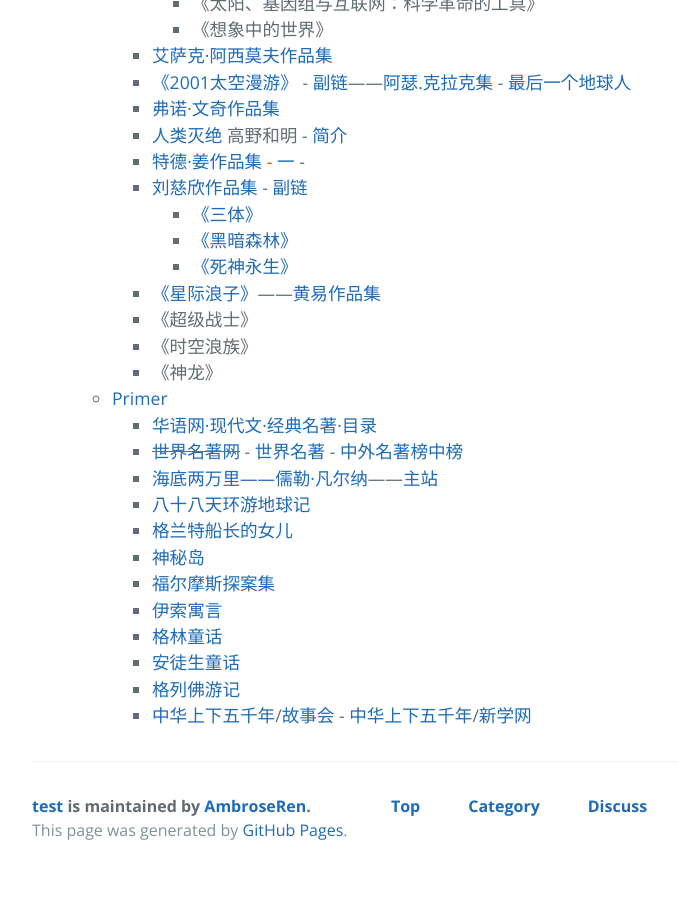
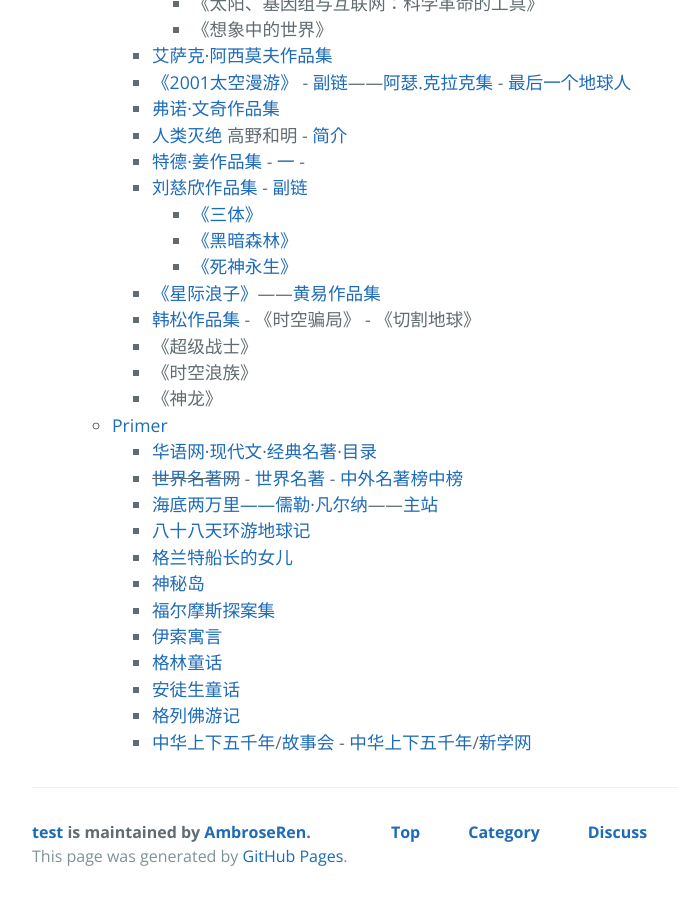
Before and after one commit to AmbroseRen/test, a Jekyll site: the page built from Library/BookListsOne.md, in a window 1280 px wide and 900 px high, scrolled down 4736 px. Shown: the whole window, without its empty margins (192-870 px from the left). Built offline with Jekyll 4.4.1, drawn with Linux system fonts in a browser that asks for light colours; our own code applies the rules of GitHub Pages for plain Markdown files; the repository's description, which GitHub fills in, is left out; before the commit the page ends 5610 px from its top, so only the background shows below that.

Commit message:
Update BookListsOne.md

```diff
--- a/Library/BookListsOne.md
+++ b/Library/BookListsOne.md
@@ -264,7 +264,8 @@
                         </ul>
                     </li>
                     <li><a href="http://www.huangyixiaoshuo.com/0/499/">《星际浪子》</a>——<a href="http://www.huangyixiaoshuo.com/author/499/">黄易作品集</a></li>
-                    <li>《超级战士》</li>
+                    <li><a href="https://www.kanunu8.com/files/writer/6492.html">韩松作品集</a> - 《时空骗局》 - 《切割地球》</li>
+		    <li>《超级战士》</li>
                     <li>《时空浪族》</li>
                     <li>《神龙》</li>
                 </ul>
```
